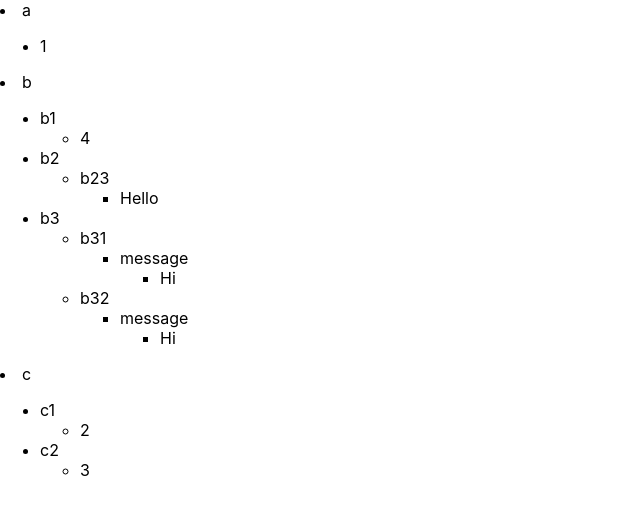
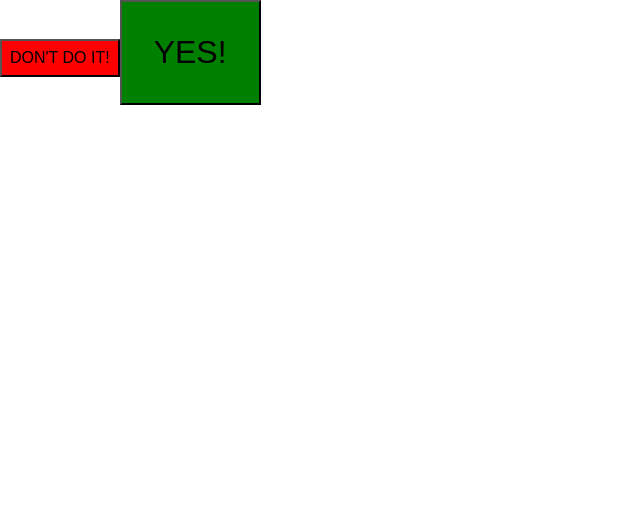
Before and after one commit to richie-duong/React-Design-Patterns, a React (Create React App) app in the folder design-patterns/: page / in a window 1280 px wide. Shown: the top 514 px of the page, without its empty margins (0-640 px from the left). Built offline with nearby package versions, Linux system fonts and the light colour scheme.

Commit message:
Composition initial commit

```diff
--- a/design-patterns/src/App.js
+++ b/design-patterns/src/App.js
@@ -1,4 +1,5 @@
 import { RecursiveComponent } from "./RecursiveComponent";
+import { DangerButton, BigSuccessButton } from "./composition";
 
 const nestedObject = {
 	a: 1,
@@ -24,7 +25,10 @@
 
 function App() {
 	return (
-		<RecursiveComponent data={nestedObject}/>
+		<>
+    <DangerButton text="DON'T DO IT!" />
+    <BigSuccessButton text="YES!" />
+    </>
 	);
 }
 
--- /dev/null
+++ b/design-patterns/src/composition.js
@@ -0,0 +1,21 @@
+export const Button = ({size, color, text, ...props}) => {
+    return (
+        <button style={{
+            padding: size ==='large' ? '32px' : '8px',
+            fontSize: size ==='large' ? '32px' : '16px',
+            backgroundColor: color,
+        }} {...props}>{text}</button>
+    )
+}
+
+export const DangerButton = props => {
+    return (
+        <Button {...props} color="red" />
+    )
+}
+
+export const BigSuccessButton = props => {
+    return (
+        <Button {...props} color="green" size="large" />
+    )
+}
```
